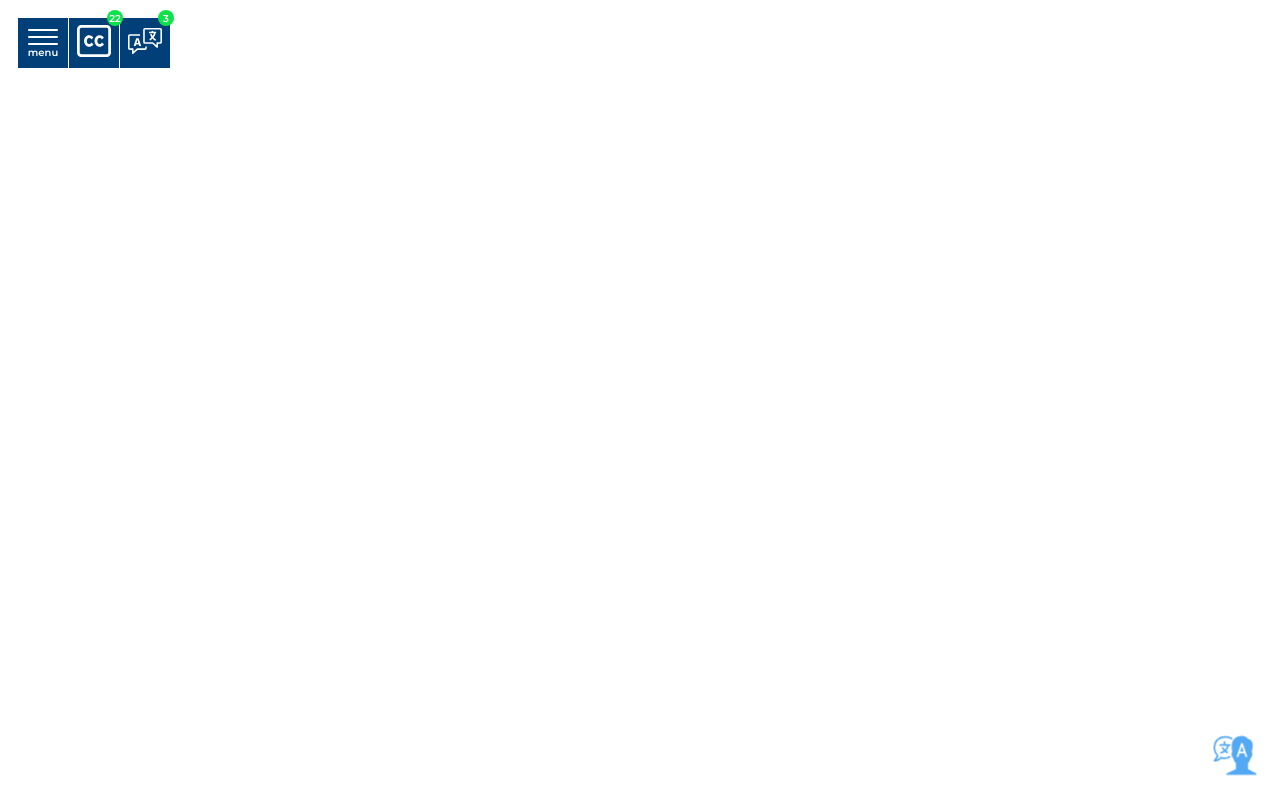
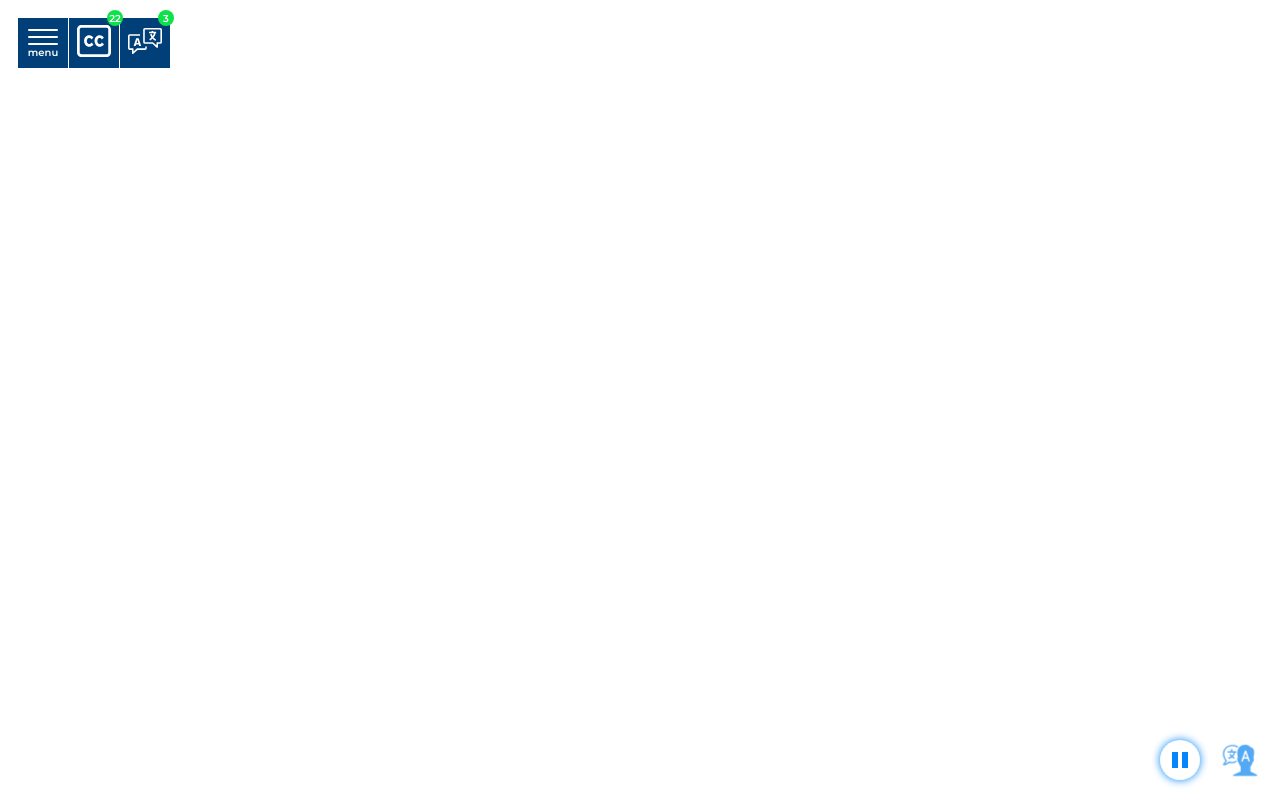
Before and after one commit to webDevT/majesty-house, a website: page app/menu.html in a window 1280 px wide. Drawn offline with nearby package versions, Linux system fonts and the light colour scheme.

Commit message:
pause button and icon name and size

```diff
--- a/app/menu.html
+++ b/app/menu.html
@@ -220,8 +220,59 @@
 </div>
 <!-- end menu -->
 
-<img src="img/Requires Interpreter-595b40b75ba036ed117d8988.svg
-" alt="" class="interpritation-anim-icon">
+<img src="img/int.svg" alt="" class="interpritation-anim-icon">
+
+<div class="pause-btn">
+	<svg xmlns="http://www.w3.org/2000/svg" xmlns:xlink="http://www.w3.org/1999/xlink" width="16px" height="16px" viewBox="0 0 16 16" version="1.1">
+
+    <!-- bar 1 -->
+	    <path fill="#0486fa" d="M0,0 L6,0 L6,16 L0,16 L0,0 Z" id="bar1">
+      <animate xlink:href="#bar1"
+               attributeName="d"
+               from="M0,0 L6,0 L6,16 L0,16 L0,0 Z"
+               	to="M0,0 L6,3.20001221 L6,12.7999878 L0,16 L0,0 Z"
+               dur="0.3s"
+	               fill="freeze"
+	               begin="startAnimation.begin" />
+      <animate xlink:href="#bar1"
+               attributeName="d"
+               	from="M0,0 L6,3.20001221 L6,12.7999878 L0,16 L0,0 Z"
+               to="M0,0 L6,0 L6,16 L0,16 L0,0 Z"
+               dur="0.3s"
+	               fill="freeze"
+	               begin="reverseAnimation.begin" />
+    </path>
+
+    <!-- horizontal line -->
+    	<path fill="#0486fa" d="M10,0 L16,0 L16,16 L10,16 Z" id="bar2">
+      <animate attributeName="d"
+	               from="M10,0 L16,0 L16,16 L10,16 Z"
+	               to="M5.9944458,3.20001221 L15,8 L15,8 L5.9944458,12.7999878 Z"
+               dur="0.3s"
+               fill="freeze"
+               begin="startAnimation.begin" />
+      <animate attributeName="d"
+	               from="M5.9944458,3.20001221 L15,8 L15,8 L5.9944458,12.7999878 Z"
+	               to="M10,0 L16,0 L16,16 L10,16 Z"
+               dur="0.3s"
+               fill="freeze"
+               begin="reverseAnimation.begin" />
+    </path>
+
+    <!--  controls -->
+    <!-- these are on top of the visible icon. Their radius changes depending on which is active
+    Opacity is set to 0 so you can't see them-->
+    <circle cx="16" cy="16" r="16" fill-opacity="0">
+      <animate dur="0.01s" id="startAnimation" attributeName="r" values="16; 0" fill="freeze" begin="click" />
+      <animate dur="0.01s" attributeName="r" values="0; 16" fill="freeze" begin="reverseAnimation.end" />
+    </circle>
+    <circle cx="16" cy="16" r="0" fill-opacity="0">
+      <animate dur="0.001s" id="reverseAnimation" attributeName="r" values="16; 0" fill="freeze" begin="click" />
+      <animate dur="0.001s" attributeName="r" values="0; 16" begin="startAnimation.end"  fill="freeze"  />
+    </circle>
+  </svg>
+</div>
+
 
 	<div class="preloader">
 	<div class="loader-interpritation"></div>
--- a/app/sass/style.sass
+++ b/app/sass/style.sass
@@ -513,17 +513,31 @@ input[type="range"]
 //end interpritation style
 
 .interpritation-anim-icon
-    width: 50px
+    width: 40px
     height: auto
     position: absolute
     right: 20px
     bottom: 20px
 .interpritation-anim-icon
     animation: sc 1.5s linear infinite
+
 @keyframes sc
     0%
         transform: scale(0.8)
     100%
        transform: scale(1)
+.pause-btn
+    position: absolute
+    bottom: 20px
+    right: 80px
+    width: 40px
+    height: 40px
+    box-shadow: 0px 0px 8px #0486fa
+    display: flex
+    justify-content: center
+    align-items: center
+    border-radius: 50%
+    cursor: pointer
+
 
 @import "media"
```
Also changed, not shown: docs/menu.html (+53 -2 lines), app/css/style.min.css, app/img/int.svg (renamed from app/img/Requires Interpreter-595b40b75ba036ed117d8988.svg), docs/css/style.min.css, docs/img/int.svg (renamed from docs/img/Requires Interpreter-595b40b75ba036ed117d8988.svg).
